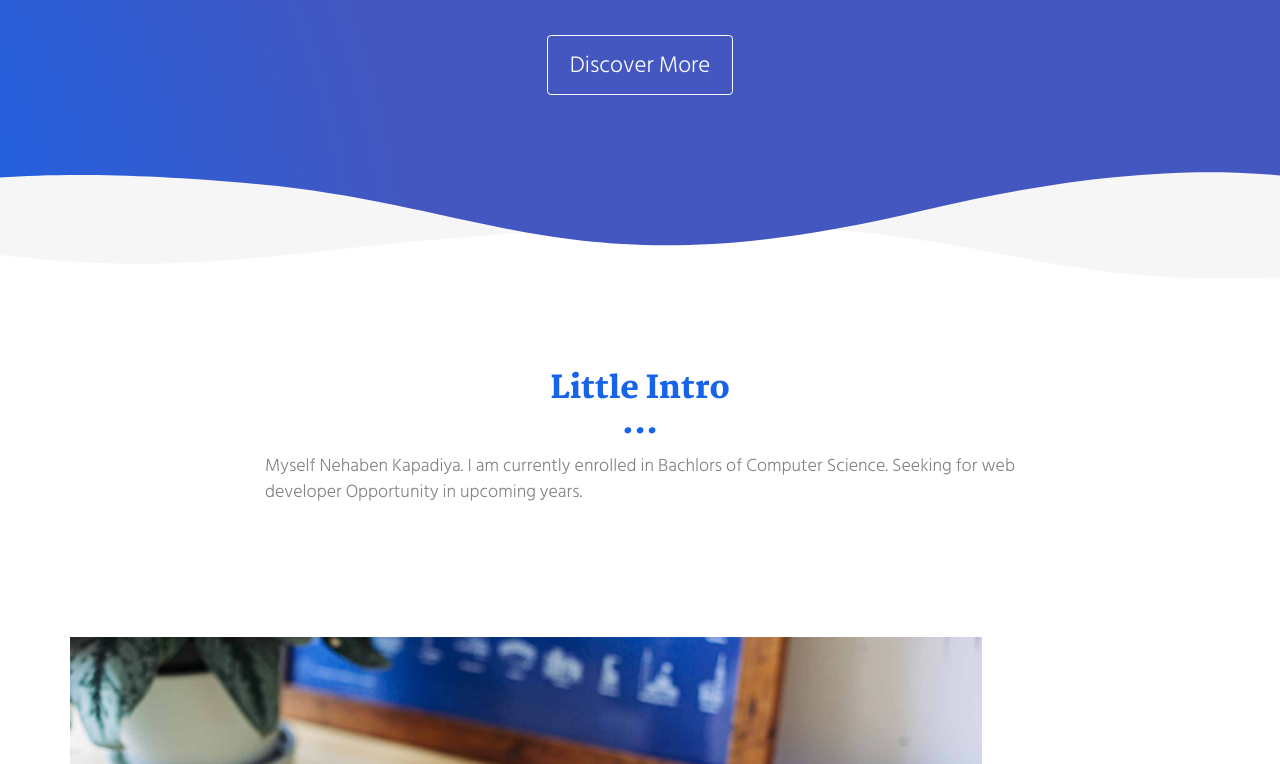
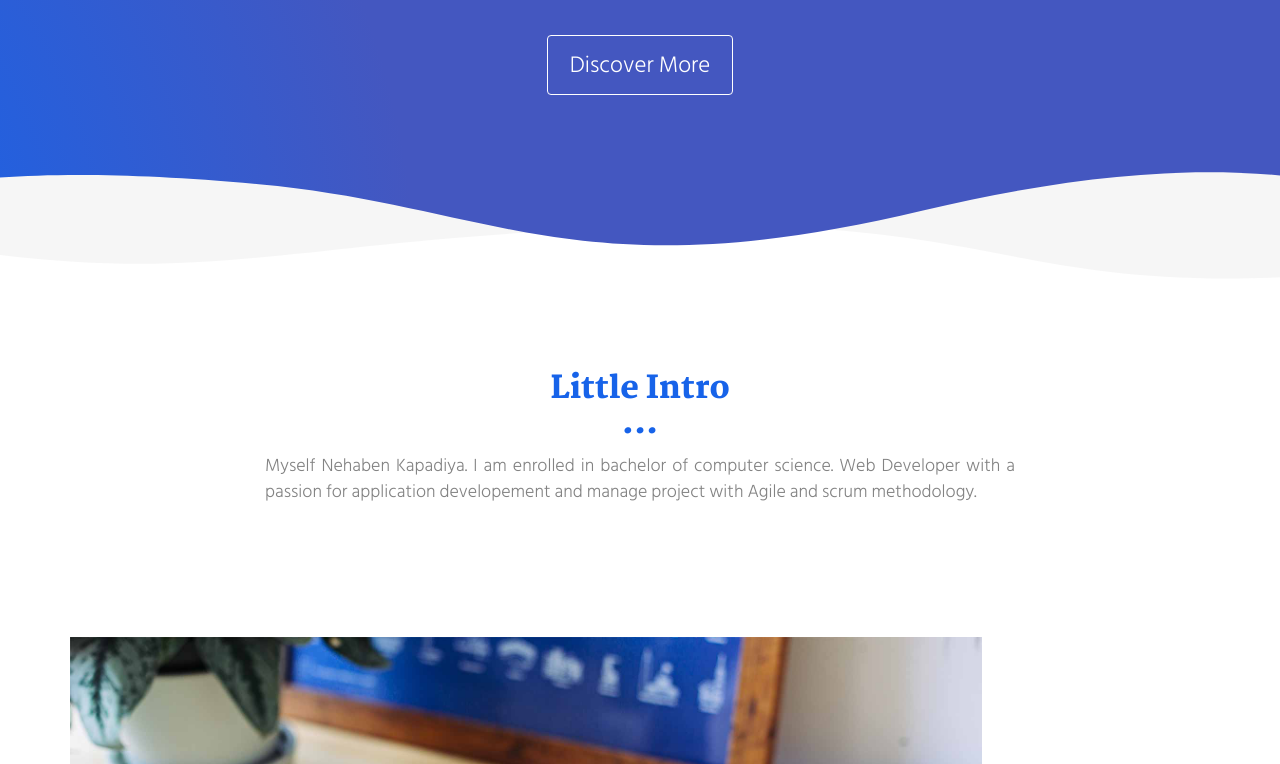
Before and after one commit to nsk2106/Portfolio, a plain HTML site: page index.html in a window 1280 px wide. Shown: the part 336-1100 px from the top of the page. Drawn offline with Linux system fonts and the light colour scheme.

Commit message:
Update index.html

```diff
--- a/index.html
+++ b/index.html
@@ -70,9 +70,9 @@
         <div class="col-xs-12 col-md-8 col-md-offset-2">
           <div class="text-center">
             <h2>Little Intro</h2>
-            <p class="text-justify"> Myself Nehaben Kapadiya. I am currently enrolled in Bachlors of Computer Science.
-                Seeking for web developer Opportunity in upcoming years.               <br>
-
+             <p class="text-justify"> Myself Nehaben Kapadiya. I am enrolled in bachelor of computer science.
+              Web Developer with a passion for application developement and manage project with Agile and
+              scrum methodology.<br>
           </div>
        </div>
       </div>
```
